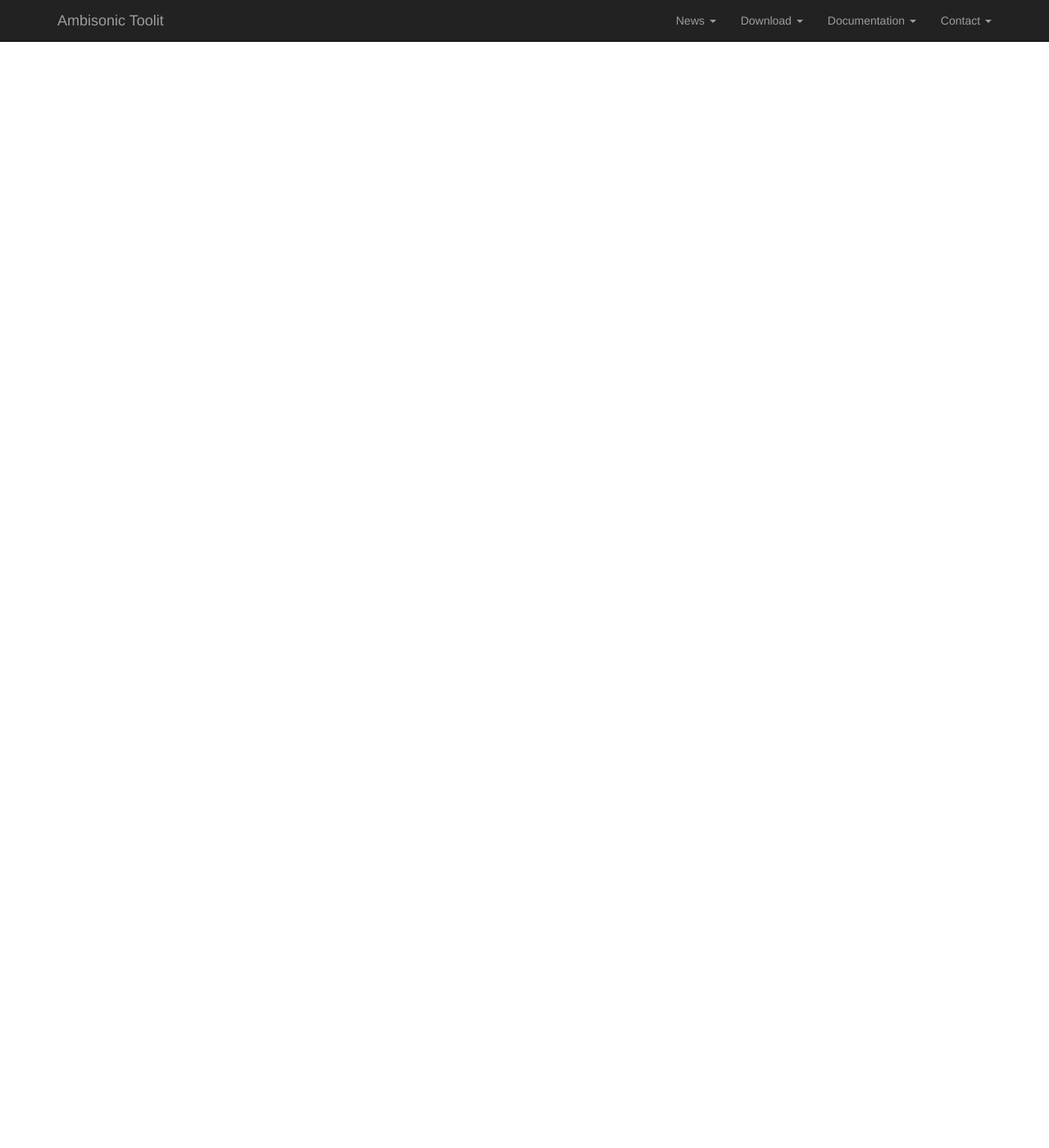
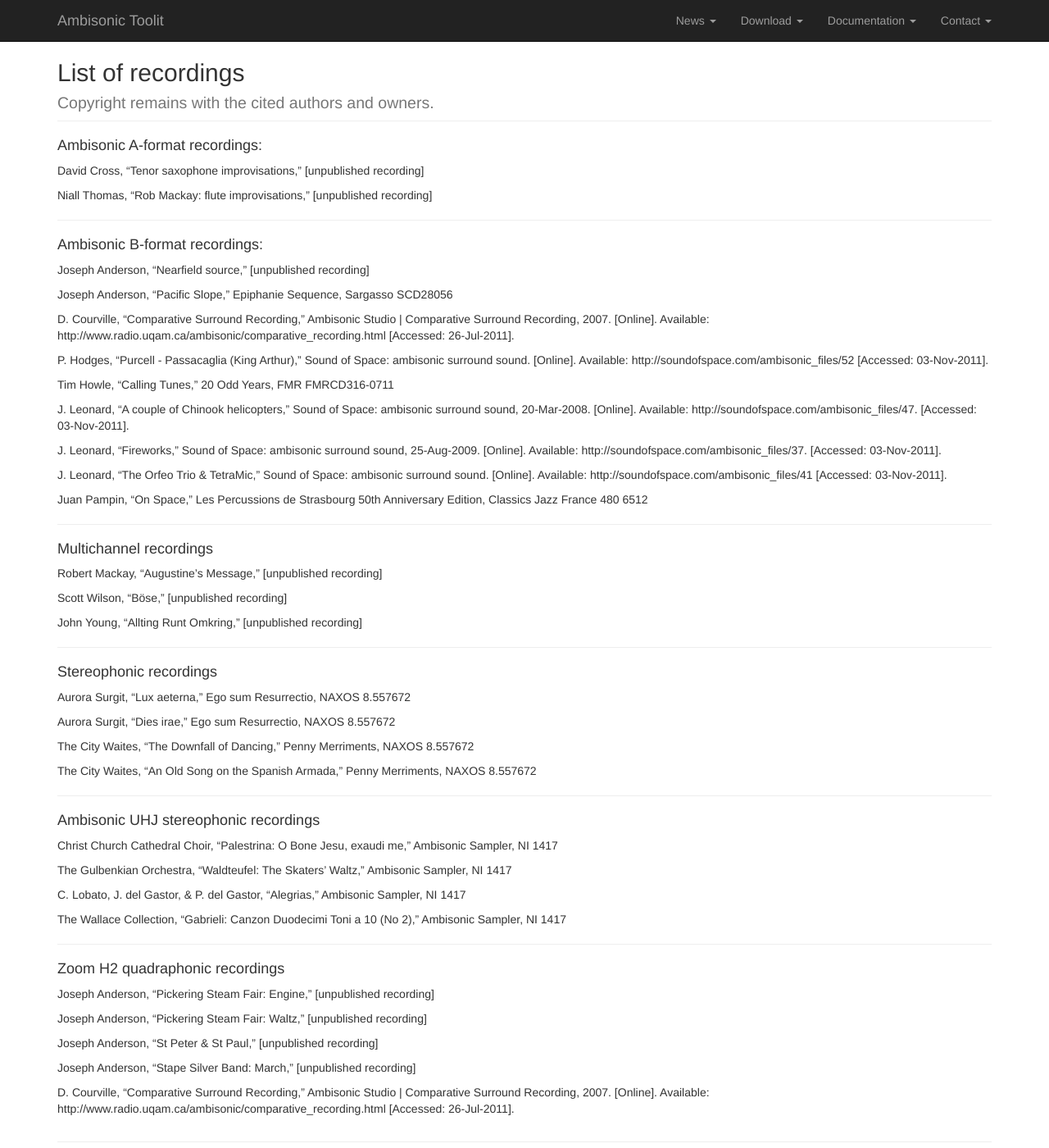
Before and after one commit to ambisonictoolkit/ambisonictoolkit.github.io, a Jekyll site: the page built from download/recordings/index.md, in a window 1280 px wide and 1400 px high, scrolled down 782 px. Shown: the whole window at 82% size. Built offline with Jekyll 4.4.1, drawn with Linux system fonts in a browser that asks for light colours; nearby versions of some CDN libraries; before the commit the page ends 900 px from its top, so only the background shows below that; some of the changed text lies outside the part shown.

Commit message:
Work on download pages

```diff
--- a/_includes/header.html
+++ b/_includes/header.html
@@ -37,10 +37,10 @@
                       <a href="#" class="dropdown-toggle" data-toggle="dropdown">Download <b class="caret"></b></a>
                       <ul class="dropdown-menu">
                           <li>
-                              <a href="/download/supercollider/">ATK for SuperCollider</a>
+                              <a href="/download/reaper/">ATK for Reaper</a>
                           </li>
                           <li>
-                              <a href="/download/reaper/">ATK for Reaper</a>
+                              <a href="/download/supercollider/">ATK for SuperCollider</a>
                           </li>
                           <li>
                               <a href="/download/kernels/">Kernels</a>
@@ -55,16 +55,16 @@
                       <a href="#" class="dropdown-toggle" data-toggle="dropdown">Documentation <b class="caret"></b></a>
                       <ul class="dropdown-menu">
                           <li>
+                              <a href="/documentation/reaper/">ATK for Reaper</a>
+                          </li>
+                          <li>
+                              <a href="/documentation/reaper/tutorials/">ATK for Reaper - Tutorials</a>
+                          </li>
+                          <li>
                               <a href="/documentation/supercollider/">ATK for SuperCollider</a>
                           </li>
                           <li>
                               <a href="/documentation/supercollider/tutorials/">ATK for SuperCollider - Tutorials</a>
-                          </li>
-                          <li>
-                              <a href="/documentation/reaper/">ATK for Reaper</a>
-                          </li>
-                          <li>
-                              <a href="/documentation/reaper/tutorials/">ATK for Reaper - Tutorials</a>
                           </li>
                           <li>
                               <a href="/publications/">Publications</a>
--- a/download/recordings/index.md
+++ b/download/recordings/index.md
@@ -4,19 +4,150 @@
 permalink: /download/recordings/
 ---
 
-## Installing example files for SuperCollider
+<p class="lead">Ambisonic Toolkit optionally includes a number of 30 second extracts from published and unpublished recordings.</p>
 
-For full featured Help examples, ATK example soundfiles are required. Install the ATK as above, then download example files here.
+<p class="text-center">
+  <a href="https://github.com/ambisonictoolkit/atk-recordings/releases/latest" class="btn btn-success">Download Recordings</a>
+</p>
 
-Launch SuperCollider3 and run the following code:
 
-Soundfile examples
-(
-// Place unzipped kernels in the directory opened
-// Presume Atk.userSupportDir has already been created
-Atk.openUserSupportDir;
-)
+&nbsp;
 
-If the ATK has been correctly installed, the above code will open the ATK's user support directory. Place the downloaded soundfile here.
+<div class="alert alert-success">
 
-Note: Users are strongly advised to download and install these files.
+<h2>Using the example files with Reaper</h2>
+
+<P>The example files are not necsessary in order for ATK for Reaper to work, but they may come in handy when testing the various encoders, transformers and decorders.</P>
+
+</div>
+
+&nbsp;
+
+<div class="alert alert-info">
+
+  <h2>Installing example files for SuperCollider</h2>
+
+  <p>For full featured Help examples in SuperCollider, ATK example soundfiles are required. Install the ATK as above, then download example files here.</P>
+
+  <p>Launch SuperCollider3 and run the following code:</p>
+
+  <pre>
+  Soundfile examples
+  (
+  // Place unzipped kernels in the directory opened
+  // Presume Atk.userSupportDir has already been created
+  Atk.openUserSupportDir;
+  )
+  </pre>
+
+  <p>If the ATK has been correctly installed, the above code will open the ATK's user support directory. Place the downloaded soundfile here.</p>
+
+  <p><strong>Note:</strong> Users are strongly advised to download and install these files.</p>
+
+</div>
+
+
+
+
+
+
+<h2 class="page-header">List of recordings<br/>
+  <span class="small">Copyright remains with the cited authors and owners.</span>
+</h2>
+
+
+#### Ambisonic A-format recordings:
+
+David Cross, "Tenor saxophone improvisations," [unpublished recording]
+
+Niall Thomas, "Rob Mackay: flute improvisations," [unpublished recording]
+
+---
+
+#### Ambisonic B-format recordings:
+
+Joseph Anderson, "Nearfield source," [unpublished recording]
+
+Joseph Anderson, "Pacific Slope," Epiphanie Sequence, Sargasso SCD28056
+
+D. Courville, "Comparative Surround Recording," Ambisonic Studio |
+Comparative Surround Recording, 2007. [Online]. Available:
+http://www.radio.uqam.ca/ambisonic/comparative_recording.html
+[Accessed: 26-Jul-2011].
+
+P. Hodges, "Purcell - Passacaglia (King Arthur)," Sound of Space:
+ambisonic surround sound. [Online]. Available:
+http://soundofspace.com/ambisonic_files/52 [Accessed: 03-Nov-2011].
+
+Tim Howle, "Calling Tunes," 20 Odd Years, FMR FMRCD316-0711
+
+J. Leonard, "A couple of Chinook helicopters," Sound of Space:
+ambisonic surround sound, 20-Mar-2008. [Online]. Available:
+http://soundofspace.com/ambisonic_files/47. [Accessed: 03-Nov-2011].
+
+J. Leonard, "Fireworks," Sound of Space: ambisonic surround sound,
+25-Aug-2009. [Online]. Available:
+http://soundofspace.com/ambisonic_files/37. [Accessed: 03-Nov-2011].
+
+J. Leonard, "The Orfeo Trio & TetraMic," Sound of Space:
+ambisonic surround sound. [Online]. Available:
+http://soundofspace.com/ambisonic_files/41 [Accessed: 03-Nov-2011].
+
+Juan Pampin, "On Space," Les Percussions de Strasbourg 50th Anniversary Edition, Classics Jazz France 480 6512
+
+---
+
+#### Multichannel recordings
+
+Robert Mackay, "Augustine's Message," [unpublished recording]
+
+Scott Wilson, "Böse," [unpublished recording]
+
+John Young, "Allting Runt Omkring," [unpublished recording]
+
+---
+
+#### Stereophonic recordings
+
+Aurora Surgit, "Lux aeterna," Ego sum Resurrectio, NAXOS 8.557672
+
+Aurora Surgit, "Dies irae," Ego sum Resurrectio, NAXOS 8.557672
+
+The City Waites, "The Downfall of Dancing," Penny Merriments,
+NAXOS 8.557672
+
+The City Waites, "An Old Song on the Spanish Armada," Penny Merriments,
+NAXOS 8.557672
+
+---
+
+#### Ambisonic UHJ stereophonic recordings
+
+Christ Church Cathedral Choir, "Palestrina: O Bone Jesu, exaudi me,"
+Ambisonic Sampler, NI 1417
+
+The Gulbenkian Orchestra, "Waldteufel: The Skaters' Waltz,"
+Ambisonic Sampler, NI 1417
+
+C. Lobato, J. del Gastor, & P. del Gastor, "Alegrias,"
+Ambisonic Sampler, NI 1417
+
+The Wallace Collection, "Gabrieli: Canzon Duodecimi Toni a 10 (No 2),"
+Ambisonic Sampler, NI 1417
+
+---
+
+#### Zoom H2 quadraphonic recordings
+
+Joseph Anderson, "Pickering Steam Fair: Engine," [unpublished recording]
+
+Joseph Anderson, "Pickering Steam Fair: Waltz," [unpublished recording]
+
+Joseph Anderson, "St Peter & St Paul," [unpublished recording]
+
+Joseph Anderson, "Stape Silver Band: March," [unpublished recording]
+
+D. Courville, "Comparative Surround Recording," Ambisonic Studio |
+Comparative Surround Recording, 2007. [Online]. Available:
+http://www.radio.uqam.ca/ambisonic/comparative_recording.html
+[Accessed: 26-Jul-2011].
--- a/index.html
+++ b/index.html
@@ -6,6 +6,10 @@
   <div class="container">
     <div class="row">
       <div class="col-md-12">
+
+<h1 class="page-header">The Ambisonic Toolkit</br>
+  <span class="small">Tools for soundfield-kernel composition</span>
+</h1>
 
 <p>The Ambisonic Toolkit (ATK) brings together a number of classic and novel tools for the artist working with <a href="https://en.wikipedia.org/wiki/Ambisonics" target="_blank">Ambisonic</a> surround sound. The toolset in intended to be both ergonomic and comprehensive, framed so that the user is enabled to ‘think Ambisonic’. By this, the ATK addresses the holistic problem of creatively controlling a complete soundfield, facilitating spatial composition beyond simple placement of sounds in a sound-scene. The artist is empowered to address the impression and imaging of a soundfield &ndash; taking advantage of the native soundfield-kernel paradigm the Ambisonic technique presents.</p>
 
```
Also changed, not shown: download/kernels/index.md (+34 -11 lines), download/reaper/index.md (+4 -2 lines), download/supercollider/index.md (+27 -9 lines).
